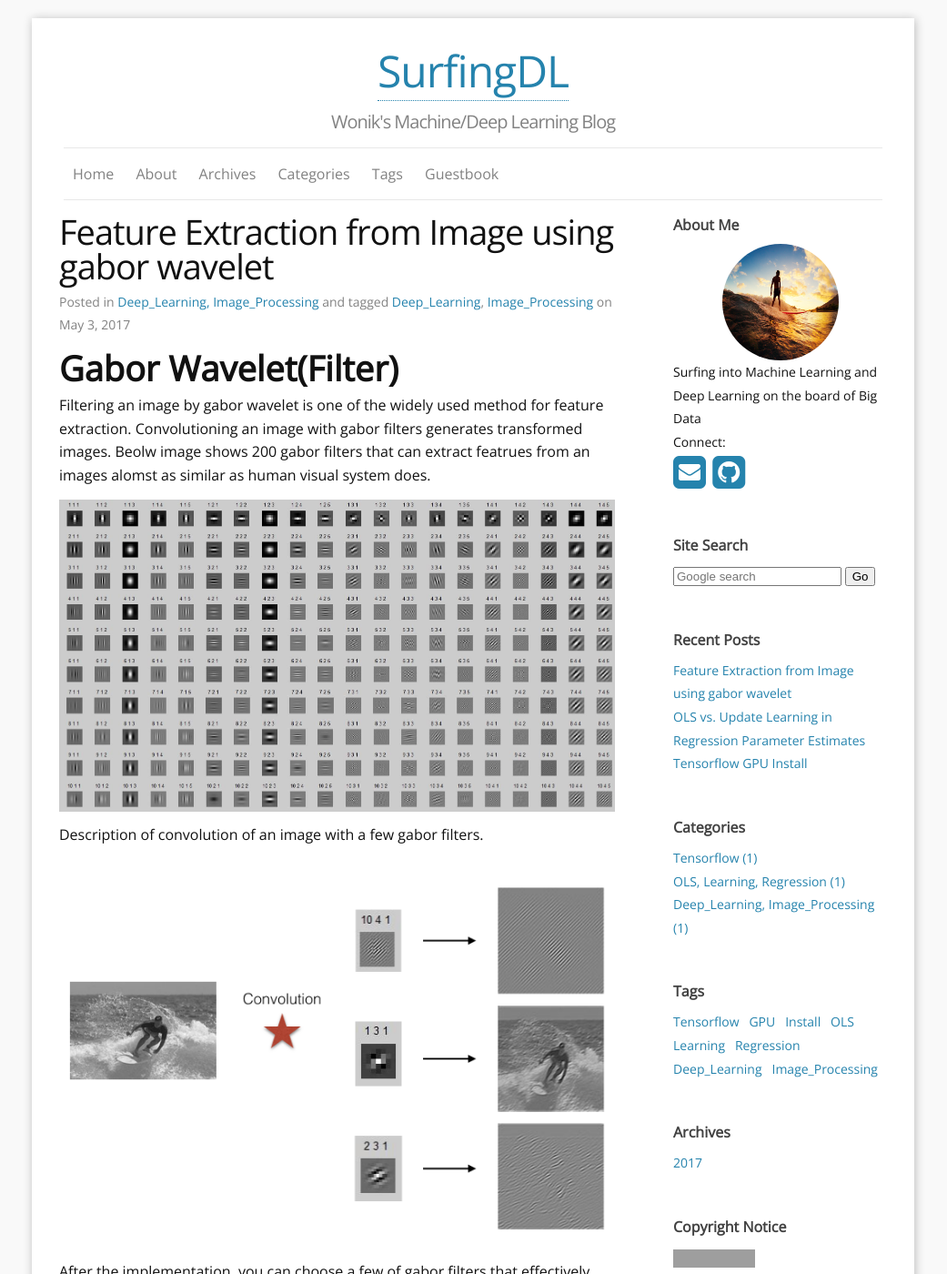
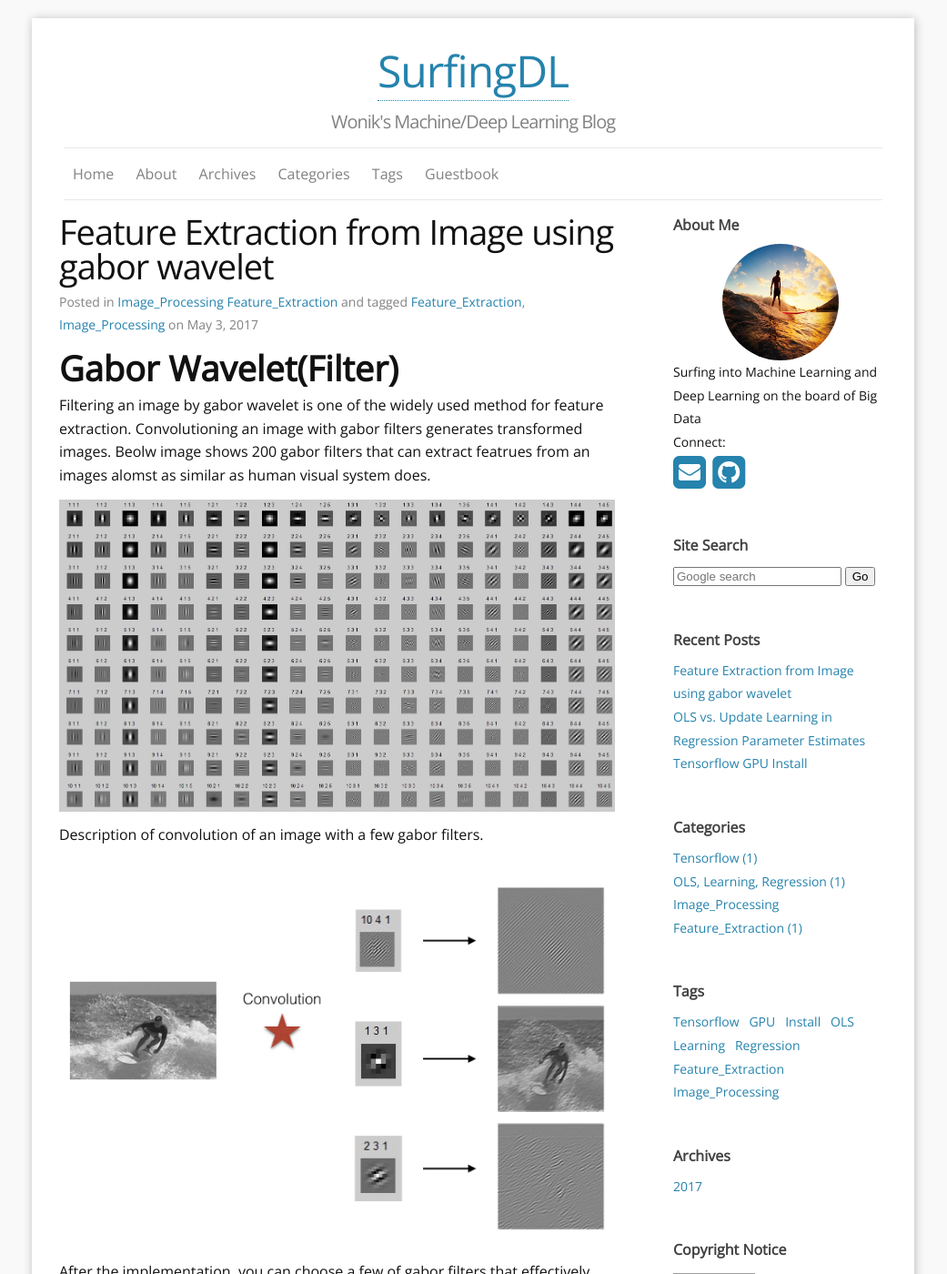
Before and after one commit to wonik/wonikjang.github.io, a Jekyll site: the page built from _posts/2017-05-03-feature_extraction.md, in a window 1280 px wide and 1400 px high. Shown: the whole window at 91% size, without its empty margins (120-1161 px from the left). Built offline with Jekyll 4.4.1, drawn with Linux system fonts in a browser that asks for light colours; nearby versions of some CDN libraries; comment, search, counter and statistics services are not loaded; grey boxes are pictures that could not be loaded.

Commit message:
Update 2017-05-03-feature_extraction.md

```diff
--- a/_posts/2017-05-03-feature_extraction.md
+++ b/_posts/2017-05-03-feature_extraction.md
@@ -3,9 +3,9 @@ title: Feature Extraction from Image using gabor wavelet
 updated: 2017-04-30 09:35
 layout: post
 author: Wonik Jang
-category:  Deep_Learning, Image_Processing
+category:  Image_Processing Feature_Extraction
 tags:
-- Deep_Learning
+- Feature_Extraction
 - Image_Processing
 ---
 
```
